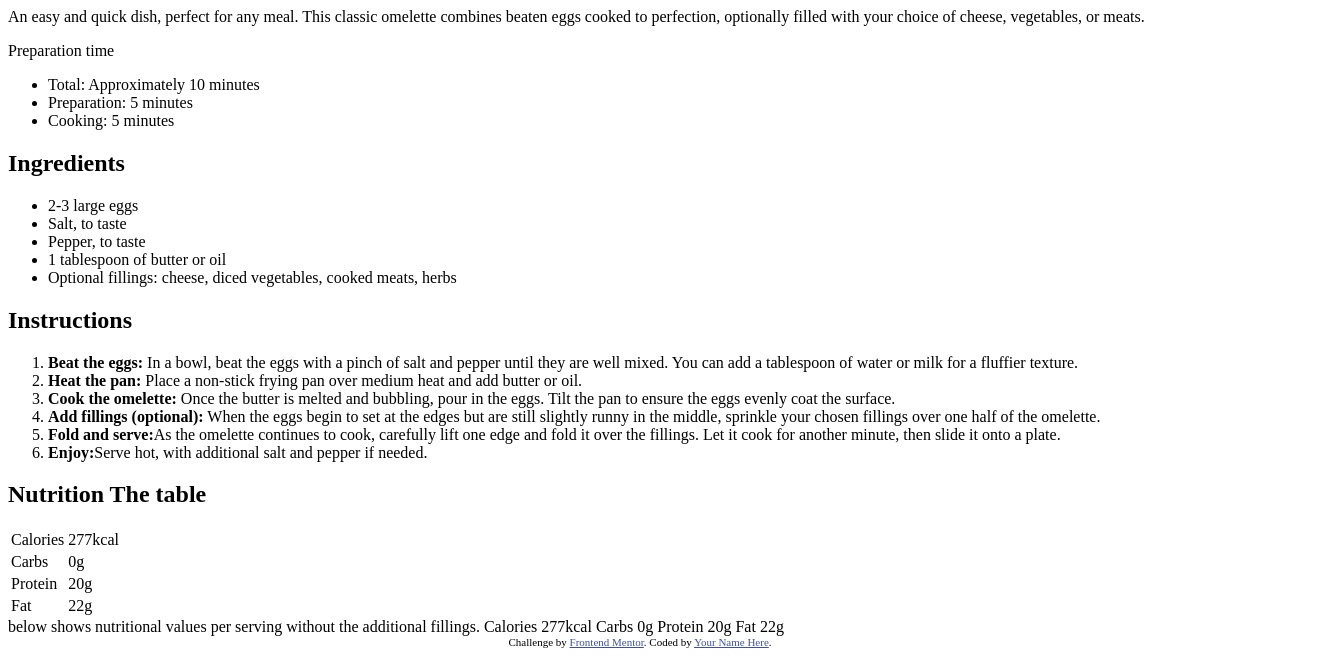
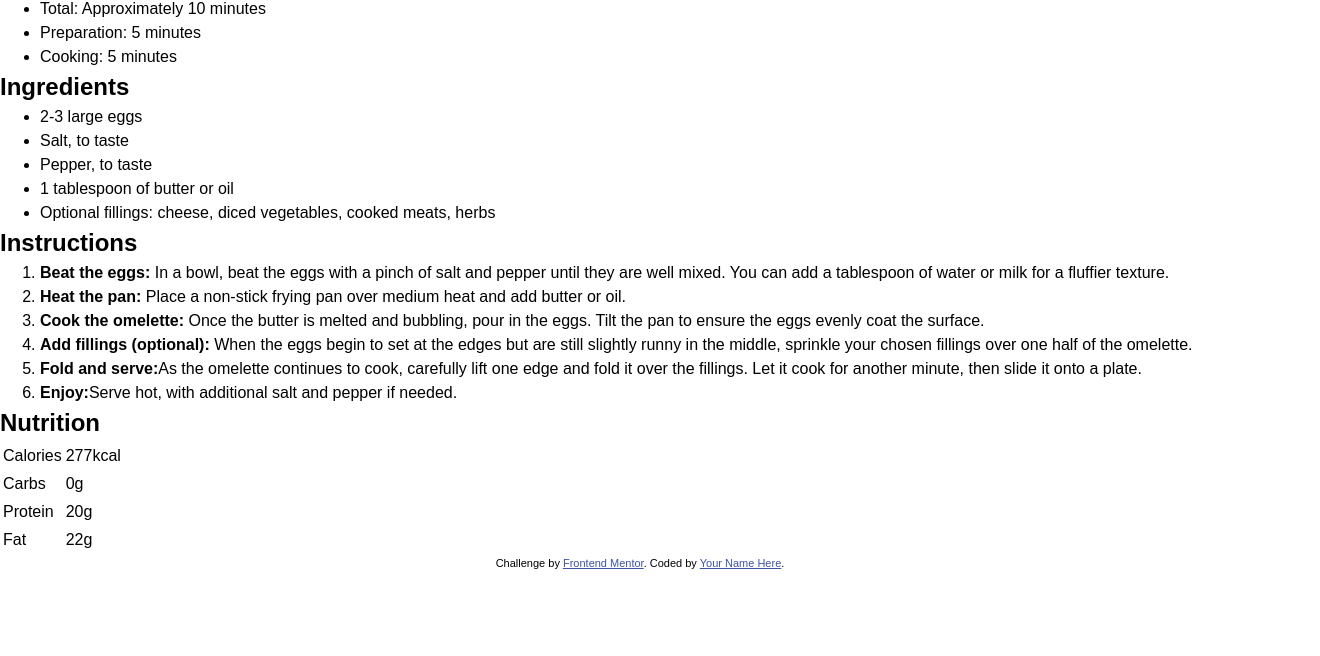
Before and after one commit to fullsnackdevj/recipe-page, a plain HTML site: page index.html in a window 1280 px wide. Shown: the part 684-1340 px from the top of the page, 1320 px wide, since content can reach past the window. After the commit the page ends 1256 px from the top, so only its background shows below. Drawn offline with Linux system fonts and the light colour scheme.

Commit message:
added body styles

```diff
--- a/index.html
+++ b/index.html
@@ -11,6 +11,8 @@
       sizes="32x32"
       href="./assets/images/favicon-32x32.png"
     />
+
+    <link rel="stylesheet" href="style.css" />
 
     <title>Frontend-End Mentor | Recipe page</title>
 
@@ -98,7 +100,7 @@
           </ol>
         </div>
         <div class="flex-items">
-          <h2>Nutrition The table</h2>
+          <h2>Nutrition</h2>
           <table>
             <tr>
               <td>Calories</td>
@@ -121,9 +123,6 @@
       </div>
     </div>
 
-    below shows nutritional values per serving without the additional fillings.
-    Calories 277kcal Carbs 0g Protein 20g Fat 22g
-
     <div class="attribution">
       Challenge by
       <a href="https://www.frontendmentor.io?ref=challenge" target="_blank"
--- a/style.css
+++ b/style.css
@@ -99,3 +99,8 @@ h6 {
   --fw-reg: 600;
   --fw-reg: 700;
 }
+
+body {
+  font-family: var(--ff-youngSerif);
+  font-size: var(--fs-p);
+}
```
